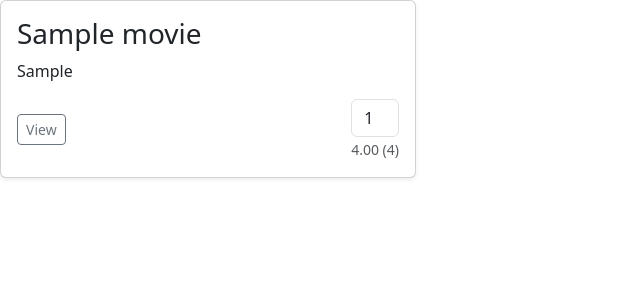
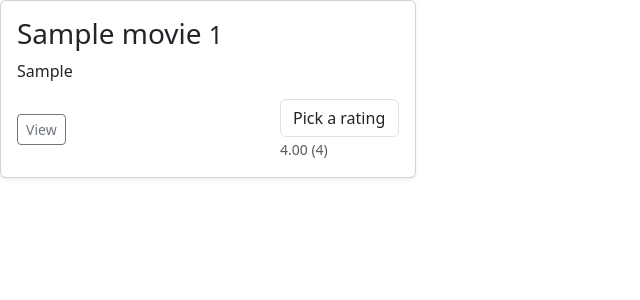
Before and after one commit to runyud/movie_recommender, a Django app: page /movies/ in a window 1280 px wide. Shown: the part 56-356 px from the top of the page, without its empty margins (0-640 px from the left). Run offline with Django 4.2, Linux system fonts and the light colour scheme; tables that the repository leaves empty hold one stand-in row (values such as "Sample post"); parts of the project's set-up code (start-up, migrations or seed data) failed here and were passed over.

Commit message:
rendering rating choices

```diff
--- a/src/cfehome/settings.py
+++ b/src/cfehome/settings.py
@@ -88,6 +88,7 @@ TEMPLATES = [
                 "django.template.context_processors.request",
                 "django.contrib.auth.context_processors.auth",
                 "django.contrib.messages.context_processors.messages",
+                "ratings.context_processors.rating_choices",
             ],
         },
     },
--- a/src/movies/views.py
+++ b/src/movies/views.py
@@ -9,6 +9,7 @@ class MovieListView(generic.ListView):
     # context -> object_list
     queryset = Movie.objects.all().order_by('-rating_avg')
 
+
 movie_list_view = MovieListView.as_view()
 
 class MovieDetailView(generic.DetailView):
--- /dev/null
+++ b/src/ratings/context_processors.py
@@ -0,0 +1,7 @@
+from .models import RatingChoice
+
+
+def rating_choices(request):
+    return {
+        "rating_choices": RatingChoice.values
+    }
--- a/src/templates/movies/snippet/card.html
+++ b/src/templates/movies/snippet/card.html
@@ -1,6 +1,6 @@
 <div class="card shadow-sm">
     <div class="card-body">
-        <h3>{{ object.title }}</h3>
+        <h3>{{ object.title }} <small>{{ object.id }} </small></h3>
         <p class="card-text">{{ object.overview }}</p>
         <div class="d-flex justify-content-between align-items-center">
             <div class="btn-group">
@@ -17,10 +17,13 @@
             </div>
             <div>
                 <select class="form-control">
-                    <option>1</option>
-                    <option>2</option>
-                    <option>3</option>
-                    <option>4</option>
+                    {% for choice in rating_choices %}
+                        {% if choice is None %}
+                        <option disabled selected> Pick a rating </option>
+                        {% else %}
+                        <option value="{{ choice }}">{{ choice }}</option>
+                        {% endif %}
+                    {% endfor %}
                 </select>
                 {% if object.rating_avg is not None %}
                 <small class="text-muted">
```
